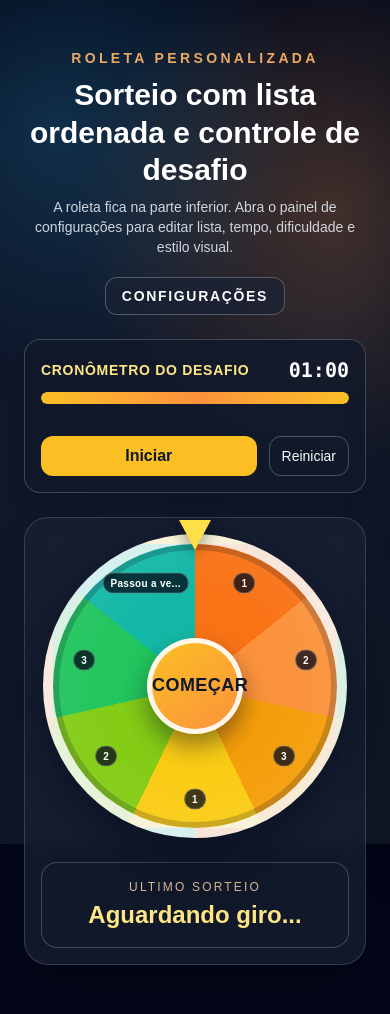
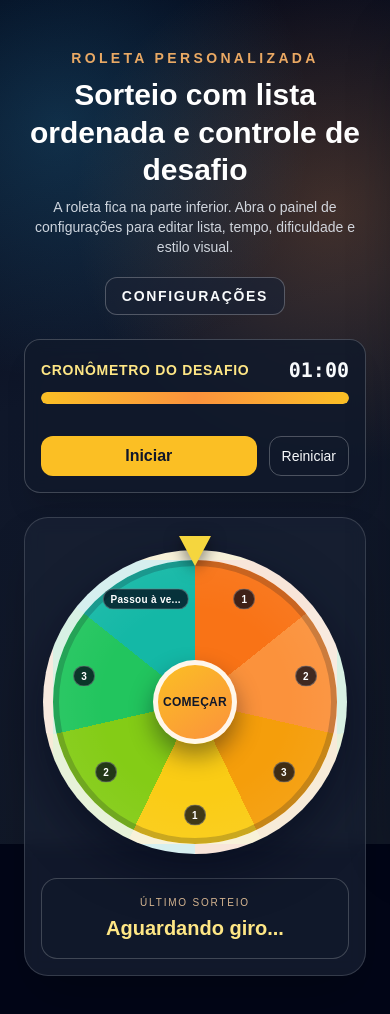
Before and after one commit to anthonibs/gira-ai, a React (Vite) app: page / in a window 390 px wide. Shown: the top 1014 px of the page. Built offline with nearby package versions, Linux system fonts and the light colour scheme.

Commit message:
fix: corrigir texto e ajustar estilos na interface do usuário

```diff
--- a/src/App.tsx
+++ b/src/App.tsx
@@ -21,7 +21,7 @@ const SPIN_OPTIONS = [3, 5, 9, 15];
 const CHALLENGE_OPTIONS = [15, 30, 60, 120];
 
 const DEFAULT_CONFIG: WheelConfig = {
-	itemsInput: "1, 2, 3, 1, 2, 3, Passou a vez",
+	itemsInput: "1, 2, 3, 1, 2, 3, Passou à vez",
 	spinSeconds: 5,
 	challengeSeconds: 60,
 	difficulty: "equilibrado",
@@ -474,7 +474,7 @@ function App() {
 					</aside>
 				</div>
 
-				<section className="mt-auto rounded-3xl border border-white/15 bg-(--panel-muted) p-4 shadow-2xl backdrop-blur sm:p-6">
+				<section className="mt-auto rounded-3xl border border-white/15 bg-(--panel-muted) pt-8 pb-4 px-4 shadow-2xl backdrop-blur md:pt-12 md:pb-6">
 					<div className="wheel-shell mx-auto mb-6">
 						<div className={`pointer-triangle ${isSpinning ? "pointer-active" : ""}`} />
 
@@ -517,26 +517,27 @@ function App() {
 							type="button"
 							onClick={startSpin}
 							disabled={!canSpin}
-							className="abs-wheel-start border-[5px] border-white/90 rounded-full font-title text-base uppercase tracking-wide text-slate-900 disabled:cursor-not-allowed disabled:filter cursor-pointer disabled:grayscale disabled:opacity-70"
+							className="abs-wheel-start border-[5px] border-white/90 rounded-full font-title text-xs lg:text-base uppercase tracking-wide text-slate-900 disabled:cursor-not-allowed disabled:filter cursor-pointer disabled:grayscale disabled:opacity-70"
 						>
 							{isSpinning ? "Girando" : "Começar"}
 						</button>
 					</div>
 
 					<div className="mx-auto w-full max-w-xl p-4 rounded-2xl border border-white/20 bg-(--panel-bg) text-center">
-						<p className="mb-1 text-xs uppercase tracking-[0.18em] text-orange-200/85">
-							Ultimo sorteio
+						<p className="mb-1 text-[10px] lg:text-xs uppercase tracking-[0.18em] text-orange-200/85">
+							Último sorteio
 						</p>
-						<p className="font-title text-2xl text-amber-200 sm:text-3xl">
+						<p className="font-title text-xl text-amber-200 lg:text-3xl">
 							{winner ?? "Aguardando giro..."}
 						</p>
+
 						{items.length === 0 ? (
-							<p className="mt-2 text-xs text-slate-300/80">
+							<p className="mt-2 text-[10px] lg:text-xs text-slate-300/80">
 								Abra configurações e adicione itens para sortear.
 							</p>
 						) : null}
 						{items.length > 20 ? (
-							<p className="mt-2 text-xs text-slate-300/80">
+							<p className="mt-2 text-[10px] lg:text-xs text-slate-300/80">
 								Muitos itens para rótulos no disco. O sorteio continua normal.
 							</p>
 						) : null}
--- a/src/styles/index.css
+++ b/src/styles/index.css
@@ -123,25 +123,11 @@ body {
 	pointer-events: none;
 }
 
-.wheel-core {
-	position: absolute;
-	inset: 50% auto auto 50%;
-	transform: translate(-50%, -50%);
-	width: 96px;
-	height: 96px;
-	border-radius: 999px;
-	border: 5px solid rgba(255, 255, 255, 0.85);
-	background: linear-gradient(145deg, #f8fafc, #fde68a);
-	display: grid;
-	place-items: center;
-	box-shadow: 0 8px 24px rgba(2, 6, 23, 0.35);
-}
-
 .wheel-badge {
 	position: absolute;
 	transform: translate(-50%, -50%);
 	max-width: 92px;
-	border-radius: 999px;
+	border-radius: 2rem;
 	padding: 2px 7px;
 	background: rgba(2, 6, 23, 0.75);
 	border: 1px solid rgba(255, 255, 255, 0.25);
@@ -191,8 +177,8 @@ body {
 	height: 0;
 	border-left: 16px solid transparent;
 	border-right: 16px solid transparent;
-	border-top: 30px solid #fde047;
-	filter: drop-shadow(0 4px 8px rgba(0, 0, 0, 0.4));
+	border-top: 30px solid #f5d63e;
+	filter: drop-shadow(0 4px 8px rgba(0, 0, 0, 0.54));
 }
 
 .pointer-active {
@@ -263,8 +249,7 @@ body {
 
 @media (max-width: 520px) {
 	.abs-wheel-start {
-		width: 96px;
-		height: 96px;
-		font-size: 18px;
+		width: 84px;
+		height: 84px;
 	}
 }
```
